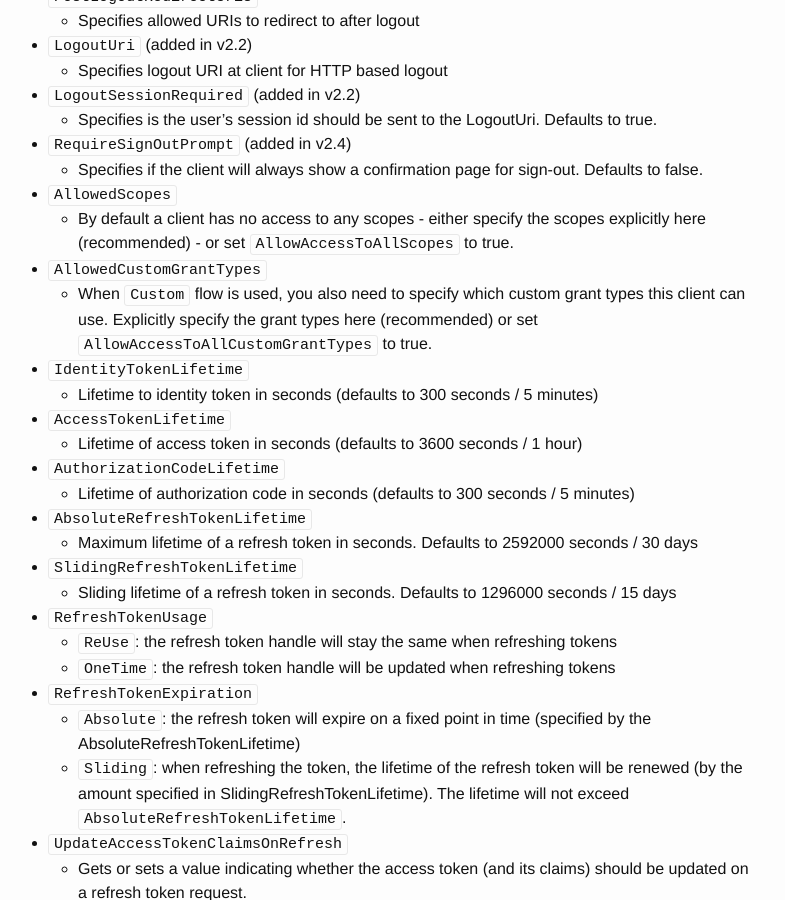
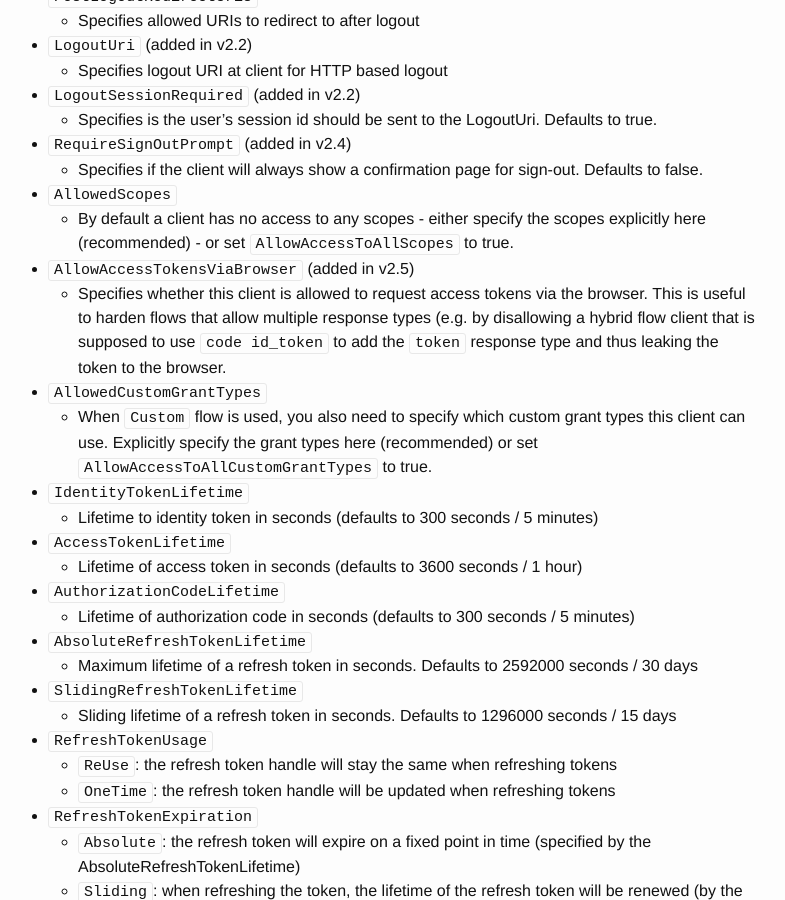
Before and after one commit to IdentityServer/Documentation, a Jekyll site: the page built from docsv2/configuration/clients.md, in a window 1280 px wide and 900 px high, scrolled down 884 px. Shown: the whole window, without its empty margins (252-1037 px from the left). Built offline with Jekyll 4.4.1, drawn with Linux system fonts in a browser that asks for light colours.

Commit message:
Update clients.md

```diff
--- a/docsv2/configuration/clients.md
+++ b/docsv2/configuration/clients.md
@@ -39,6 +39,10 @@ The `Client` class models an OpenID Connect or OAuth2 client - e.g. a native app
 * `AllowedScopes`
     * By default a client has no access to any scopes - either specify the scopes explicitly here (recommended) -
       or set `AllowAccessToAllScopes` to true.
+* `AllowAccessTokensViaBrowser` (added in v2.5)
+    * Specifies whether this client is allowed to request access tokens via the browser.
+      This is useful to harden flows that allow multiple response types
+      (e.g. by disallowing a hybrid flow client that is supposed to use `code id_token` to add the `token` response type and thus leaking       the token to the browser.
 * `AllowedCustomGrantTypes`
     * When `Custom` flow is used, you also need to specify which custom grant types this client can use.
       Explicitly specify the grant types here (recommended) or set `AllowAccessToAllCustomGrantTypes` to true.
```
